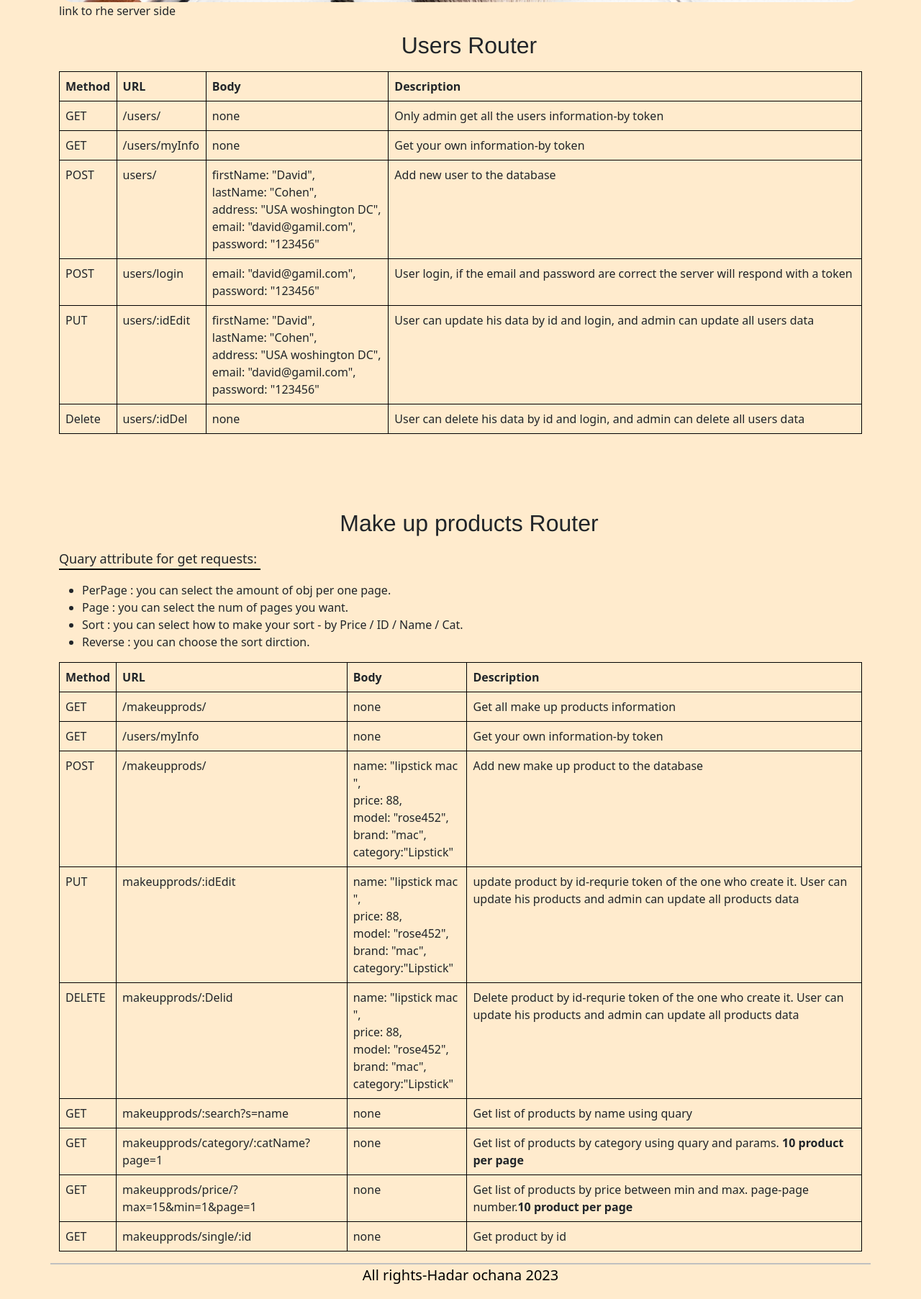
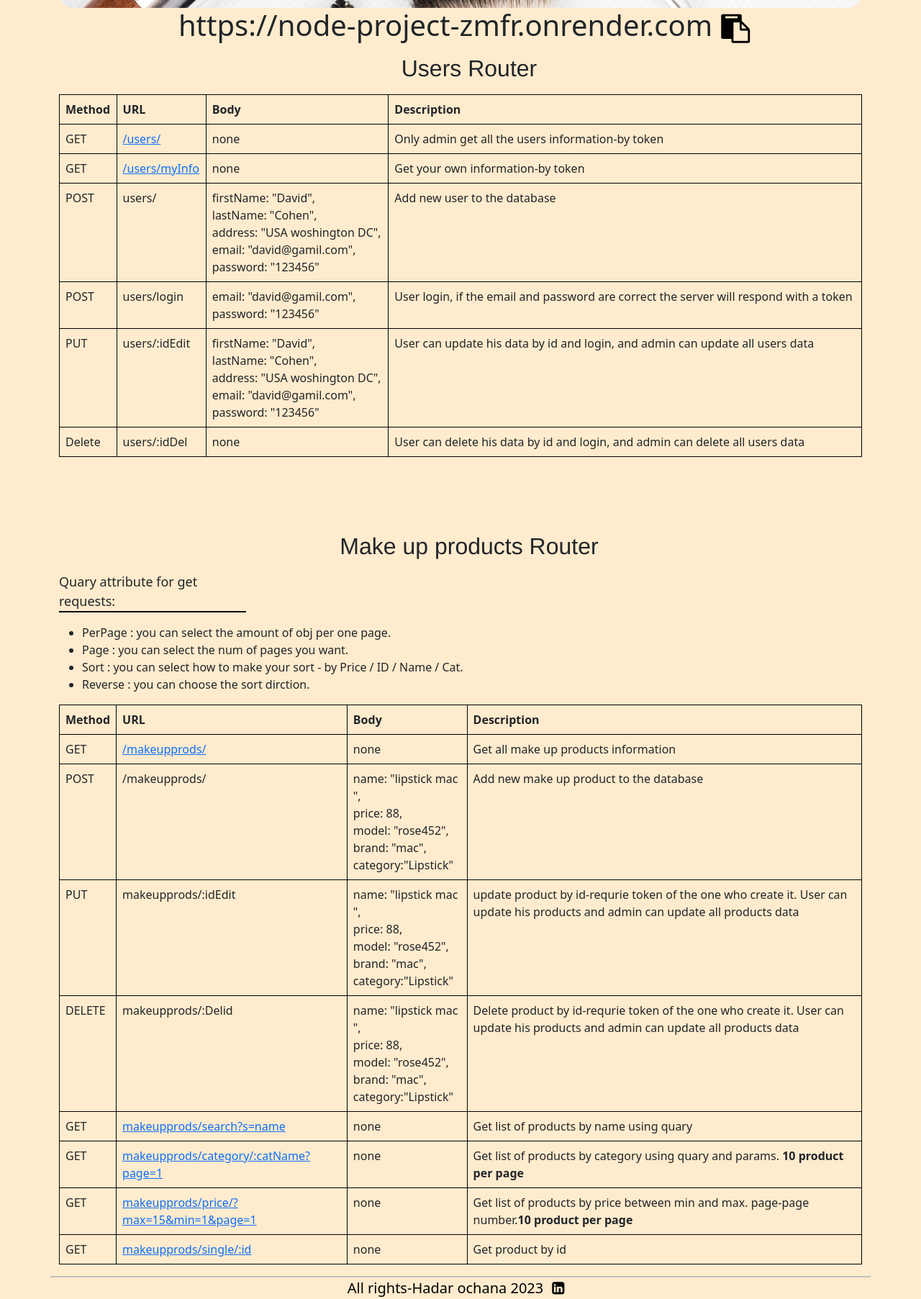
Before and after one commit to hadar97/NodeProject, a website: page public/index.html in a window 1280 px wide. Shown: the part 463-2268 px from the top of the page at 72% size. Drawn offline with nearby package versions, Linux system fonts and the light colour scheme.

Commit message:
sec massage

```diff
--- a/public/index.css
+++ b/public/index.css
@@ -1,5 +1,17 @@
 body{
     background-color: blanchedalmond;
+}
+i{
+    width: 30px;
+    height: 30px;
+    color: black;
+    display:  flex;
+justify-content: center;
+align-items: center;
+margin-left: 12px;
+}
+i:hover{
+color: silver;
 }
 .icon{
     background-image: url(./icon.png);
--- a/public/index.html
+++ b/public/index.html
@@ -4,9 +4,13 @@
 <head>
   <meta charset="UTF-8">
   <meta http-equiv="X-UA-Compatible" content="IE=edge">
+  <script  defer src="index.js"></script>
   <meta name="viewport" content="width=device-width, initial-scale=1.0">
+  <link rel="preconnect" href="https://fonts.googleapis.com">
+  <link rel="preconnect" href="https://fonts.gstatic.com" crossorigin>
   <link href="https://cdn.jsdelivr.net/npm/bootstrap@5.2.1/dist/css/bootstrap.min.css" rel="stylesheet"
     integrity="sha384-iYQeCzEYFbKjA/T2uDLTpkwGzCiq6soy8tYaI1GyVh/UjpbCx/TYkiZhlZB6+fzT" crossorigin="anonymous">
+    <link rel="stylesheet" href="https://cdnjs.cloudflare.com/ajax/libs/font-awesome/4.7.0/css/font-awesome.min.css">
   <link rel="stylesheet" href="index.css">
   <title>index</title>
 </head>
@@ -26,12 +30,12 @@
           </li>
         </ul>
       </div>
-    </nav>  <div class="container">
+    </nav>  <div class="container mt-2">
     <div class="backGroungPic">
       <h1 class="display-3"><span style="color: white;">Welcome</span> to my documentation</h1>
     </div>
     <main>
-    <div> link to rhe server side </div>
+    <div class="display-6 container"><span id="copyText">https://node-project-zmfr.onrender.com</span><i class="fa fa-clipboard"id="mybtn" aria-hidden="true"></i></div>
     <div class="title" id="users">Users Router</div>
 
     <table class="mytable table table-bordered" >
@@ -46,13 +50,13 @@
       <tbody>
         <tr>
           <td>GET</td>
-          <td>/users/</td>
+          <td><a href="https://node-project-zmfr.onrender.com/users/">/users/</a></td>
           <td>none</td>
           <td>Only admin get all the users information-by token</td>
         </tr>
         <tr>
           <td>GET</td>
-          <td>/users/myInfo</td>
+          <td><a href="https://node-project-zmfr.onrender.com/users/myInfo">/users/myInfo</a></td>
           <td>none</td>
           <td>Get your own information-by token</td>
         </tr>
@@ -101,7 +105,7 @@
 <br>
 <br>
     <div class="title" id="makeup">Make up products Router</div>
-    <p style="font-size: large;border-bottom: 2px solid black; width: 280px;">Quary attribute for get requests:</p>
+    <p style="font-size: large;border-bottom: 2px solid black; width: 260px;">Quary attribute for get requests:</p>
     <ul>
       <li>PerPage : you can select the amount of obj per one page.</li>
       <li>Page : you can select the num of pages you want.</li>
@@ -120,15 +124,9 @@
       <tbody>
         <tr>
           <td>GET</td>
-          <td>/makeupprods/</td>
+          <td><a href="https://node-project-zmfr.onrender.com/makeupprods/">/makeupprods/</a></td>
           <td>none</td>
           <td>Get all make up products information</td>
-        </tr>
-        <tr>
-          <td>GET</td>
-          <td>/users/myInfo</td>
-          <td>none</td>
-          <td>Get your own information-by token</td>
         </tr>
         <tr>
           <td>POST</td>
@@ -170,21 +168,21 @@
 
         <tr>
           <td>GET</td>
-          <td>makeupprods/:search?s=name</td>
+          <td><a href="https://node-project-zmfr.onrender.com/makeupprods/search?s=powder">makeupprods/search?s=name</a></td>
           <td>none</td>
           <td>Get list of products by name using quary</td>
         </tr>
 
         <tr>
           <td>GET</td>
-          <td>makeupprods/category/:catName?page=1</td>
+          <td><a href="https://node-project-zmfr.onrender.com/makeupprods/category/powder?page=1">makeupprods/category/:catName?page=1</a></td>
           <td>none</td>
           <td>Get list of products by category using quary and params. <strong>10 product per page</strong></td>
         </tr>
 
         <tr>
           <td>GET</td>
-          <td>makeupprods/price/?max=15&min=1&page=1</td>
+          <td><a href="https://node-project-zmfr.onrender.com/makeupprods/price/?max=15&min=1&page=1">makeupprods/price/?max=15&min=1&page=1</a></td>
           <td>none</td>
           <td>Get list of products by price between min and max. page-page number.<strong>10 product per page </strong></td>
         </tr>
@@ -192,7 +190,7 @@
 
         <tr>
           <td>GET</td>
-          <td>makeupprods/single/:id</td>
+          <td><a href="https://node-project-zmfr.onrender.com/makeupprods/single/6568475cabeeeb559c2f55a9">makeupprods/single/:id</a></td>
           <td>none</td>
           <td>Get product by id</td>
         </tr>
@@ -201,9 +199,10 @@
   </div></main>
   <footer class="container ">
   All rights-Hadar ochana 2023
+  <a target="_blank" href="https://www.linkedin.com/in/hadar-ochana-317ab5247/">
+    <i  style="height: inherit;" class="fa fa-linkedin-square" aria-hidden="true"></i>
+</a>
   </footer>
 </body>
 
 </html>
-
-<!-- ניתן לייצר את הדוקומנטציה כאן -->
--- /dev/null
+++ b/public/index.js
@@ -0,0 +1,10 @@
+const init=()=>{
+    let btn=document.querySelector("#mybtn")
+    btn.addEventListener("click",()=>{
+        var copyText = document.getElementById("copyText");
+        console.log(copyText.innerHTML)
+        copyText=copyText.innerHTML
+        navigator.clipboard.writeText(copyText);
+    })
+}
+init()
```
